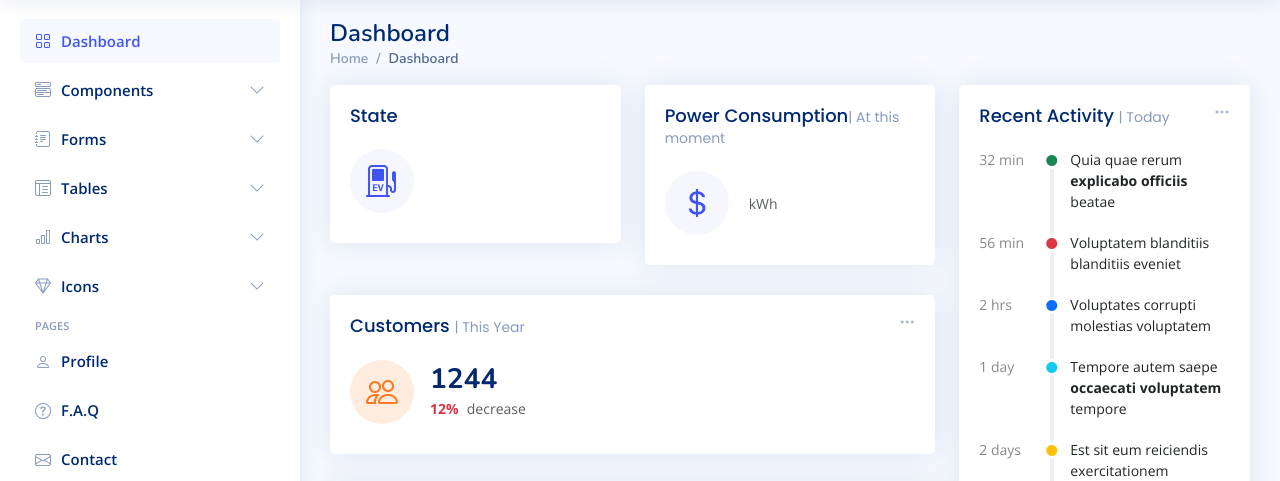
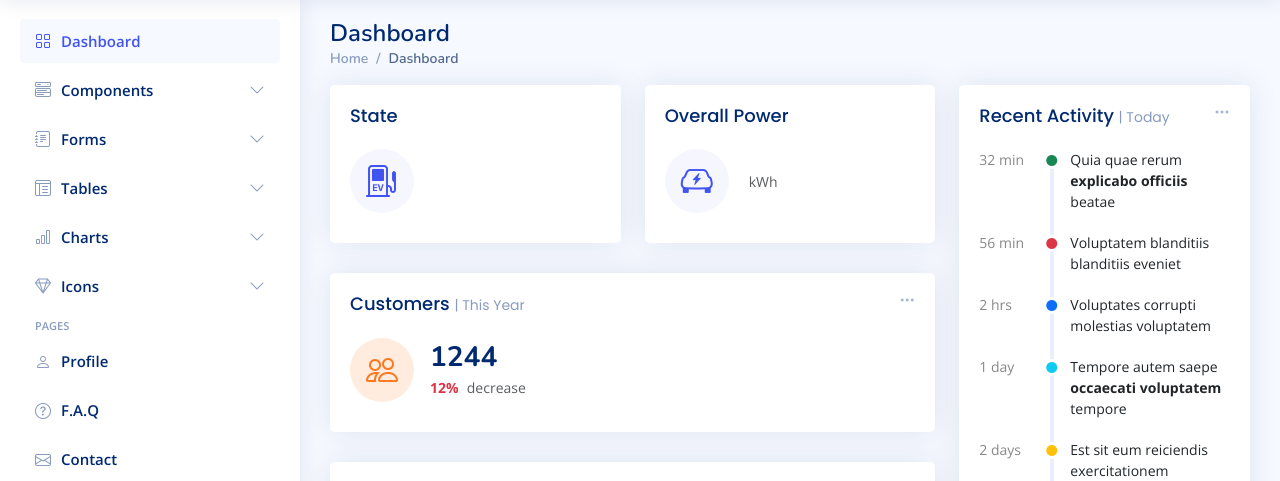
Before and after one commit to EM88nl/smartcharge, a Flask app: template templates/index.html in a window 1280 px wide. Shown: the part 61-542 px from the top of the page. Run offline with Flask 3, Linux system fonts and the light colour scheme; the template is opened without the code that fills it, so the values that code supplies are empty; some libraries are stand-ins or nearby versions.

Commit message:
Fixed overall power

```diff
--- a/templates/index.html
+++ b/templates/index.html
@@ -543,11 +543,11 @@
               <div class="card info-card sales-card">
 
                 <div class="card-body">
-                  <h5 class="card-title">Power Consumption<span>| At this moment</span></h5>
+                  <h5 class="card-title">Overall Power</h5>
 
                   <div class="d-flex align-items-center">
                     <div class="card-icon rounded-circle d-flex align-items-center justify-content-center">
-                      <i class="bi bi-currency-dollar"></i>
+                      <i class="bi bi-ev-front"></i>
                     </div>
                     <div class="ps-3">
                       <h6>{{ mennekes_power }}</h6>
```
